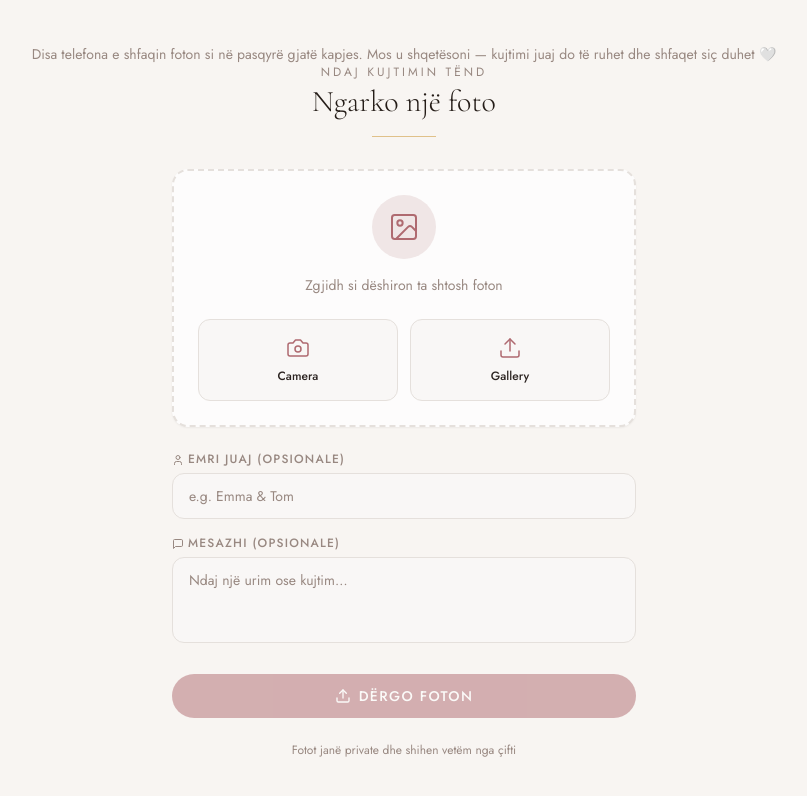
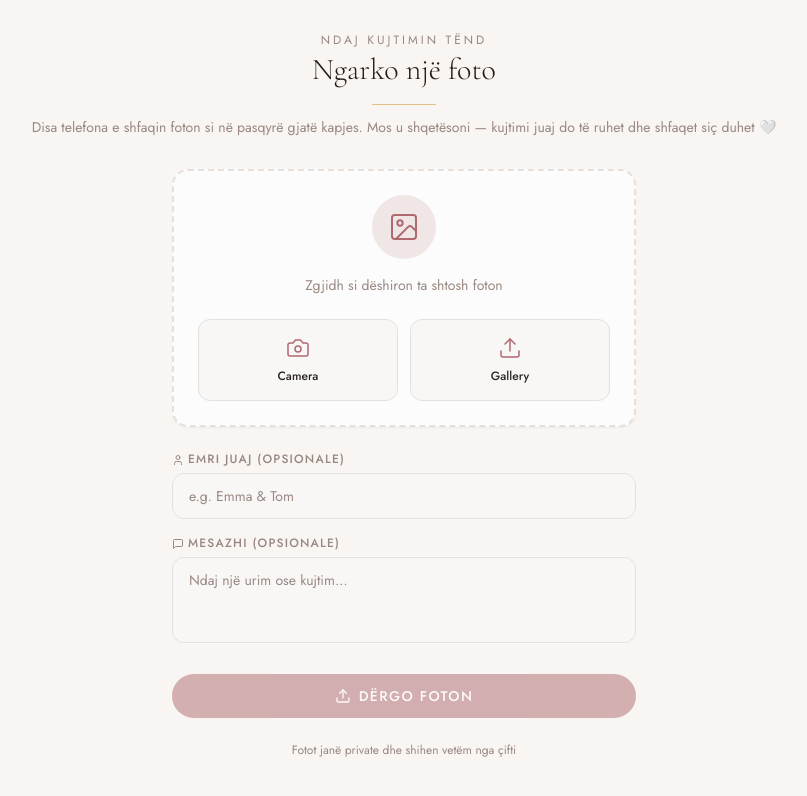
Before and after one commit to drilonsaiti/wedora, a Next.js app: page /upload in a window 1280 px wide. Shown: the top 796 px of the page, without its empty margins (236-1043 px from the left). Built offline with nearby package versions, Linux system fonts and the light colour scheme; no server answers.

Commit message:
Update page.tsx

```diff
--- a/app/upload/page.tsx
+++ b/app/upload/page.tsx
@@ -6,19 +6,23 @@ export default function UploadPage() {
   return (
     <main className="min-h-screen flex flex-col">
       <header className="px-6 pt-8 pb-4 text-center">
-        <p className="text-sm text-muted-foreground mt-3 font-sans">
+
+
+<p className="font-sans text-xs tracking-[0.25em] uppercase text-muted-foreground">
+            Ndaj kujtimin tënd
+        </p>
+
+        <h1 className="font-serif text-3xl font-light text-[hsl(var(--dark))] mt-1">
+            Ngarko një foto
+        </h1>
+
+        <div className="h-px w-16 bg-[hsl(var(--gold))] opacity-60 mx-auto mt-4" />
+     <p className="text-sm text-muted-foreground mt-3 font-sans">
   Disa telefona e shfaqin foton si në pasqyrë gjatë kapjes.
   Mos u shqetësoni — kujtimi juaj do të ruhet dhe shfaqet siç duhet 🤍
 </p>
 
-<p className="font-sans text-xs tracking-[0.25em] uppercase text-muted-foreground">
-            Ndaj kujtimin tënd
-        </p>
-        <h1 className="font-serif text-3xl font-light text-[hsl(var(--dark))] mt-1">
-            Ngarko një foto
-        </h1>
-        <div className="h-px w-16 bg-[hsl(var(--gold))] opacity-60 mx-auto mt-4" />
-      </header>
+ </header>
 
       <div className="flex-1 px-6 py-4 max-w-lg mx-auto w-full">
         <UploadForm eventId={eventId} />
```
